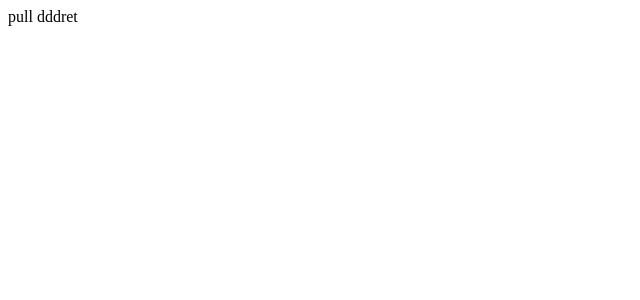
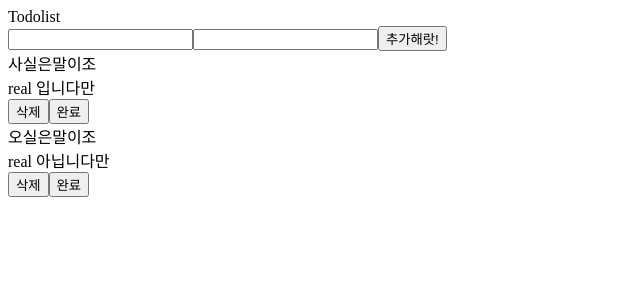
Before and after one commit to dypark26/for-real-todolist, a React (Create React App) app: page / in a window 1280 px wide. Shown: the top 300 px of the page, without its empty margins (0-640 px from the left). Built offline with nearby package versions, Linux system fonts and the light colour scheme.

Commit message:
1213 추가성공

```diff
--- a/src/App.css
+++ /dev/null
@@ -1,38 +0,0 @@
-.App {
-  text-align: center;
-}
-
-.App-logo {
-  height: 40vmin;
-  pointer-events: none;
-}
-
-@media (prefers-reduced-motion: no-preference) {
-  .App-logo {
-    animation: App-logo-spin infinite 20s linear;
-  }
-}
-
-.App-header {
-  background-color: #282c34;
-  min-height: 100vh;
-  display: flex;
-  flex-direction: column;
-  align-items: center;
-  justify-content: center;
-  font-size: calc(10px + 2vmin);
-  color: white;
-}
-
-.App-link {
-  color: #61dafb;
-}
-
-@keyframes App-logo-spin {
-  from {
-    transform: rotate(0deg);
-  }
-  to {
-    transform: rotate(360deg);
-  }
-}
--- a/src/App.js
+++ b/src/App.js
@@ -1,6 +1,78 @@
-import "./App.css";
+import { useState } from "react";
+import styled from "styled-components";
+import { v4 as uuidv4 } from "uuid";
 
 function App() {
-  return <div>pull dddret</div>;
+  const initialtodo = [
+    {
+      id: "1",
+      title: "사실은말이조",
+      content: "real 입니다만",
+      isDone: false,
+    },
+    {
+      id: "2",
+      title: "오실은말이조",
+      content: "real 아닙니다만",
+      isDone: true,
+    },
+  ];
+
+  const [todolist, setTodolist] = useState(initialtodo);
+
+  const [title, setTitle] = useState("");
+  const [content, setContent] = useState("");
+
+  const addTodo = (event) => {
+    event.preventDefault();
+
+    const newTodo = {
+      id: uuidv4(),
+      title: title,
+      content: content,
+      isDone: false,
+    };
+
+    // setTodolist((prev) => {
+    //   return [...prev, newTodo];
+    // });
+    setTodolist([...todolist, newTodo]);
+
+    setTitle("");
+    setContent("");
+  };
+
+  // console.log(todolist);
+
+  return (
+    <>
+      <div>Todolist</div>
+      <form onSubmit={(event) => addTodo(event)}>
+        <input
+          type="text"
+          value={title}
+          onChange={(e) => setTitle(e.target.value)}
+        />
+        <input
+          type="text"
+          value={content}
+          onChange={(e) => setContent(e.target.value)}
+        />
+        <button>추가해랏!</button>
+      </form>
+      <div>
+        {todolist.map((todo) => {
+          return (
+            <div key={todo.id}>
+              <div>{todo.title}</div>
+              <div>{todo.content}</div>
+              <button>삭제</button>
+              <button>완료</button>
+            </div>
+          );
+        })}
+      </div>
+    </>
+  );
 }
 export default App;
```
